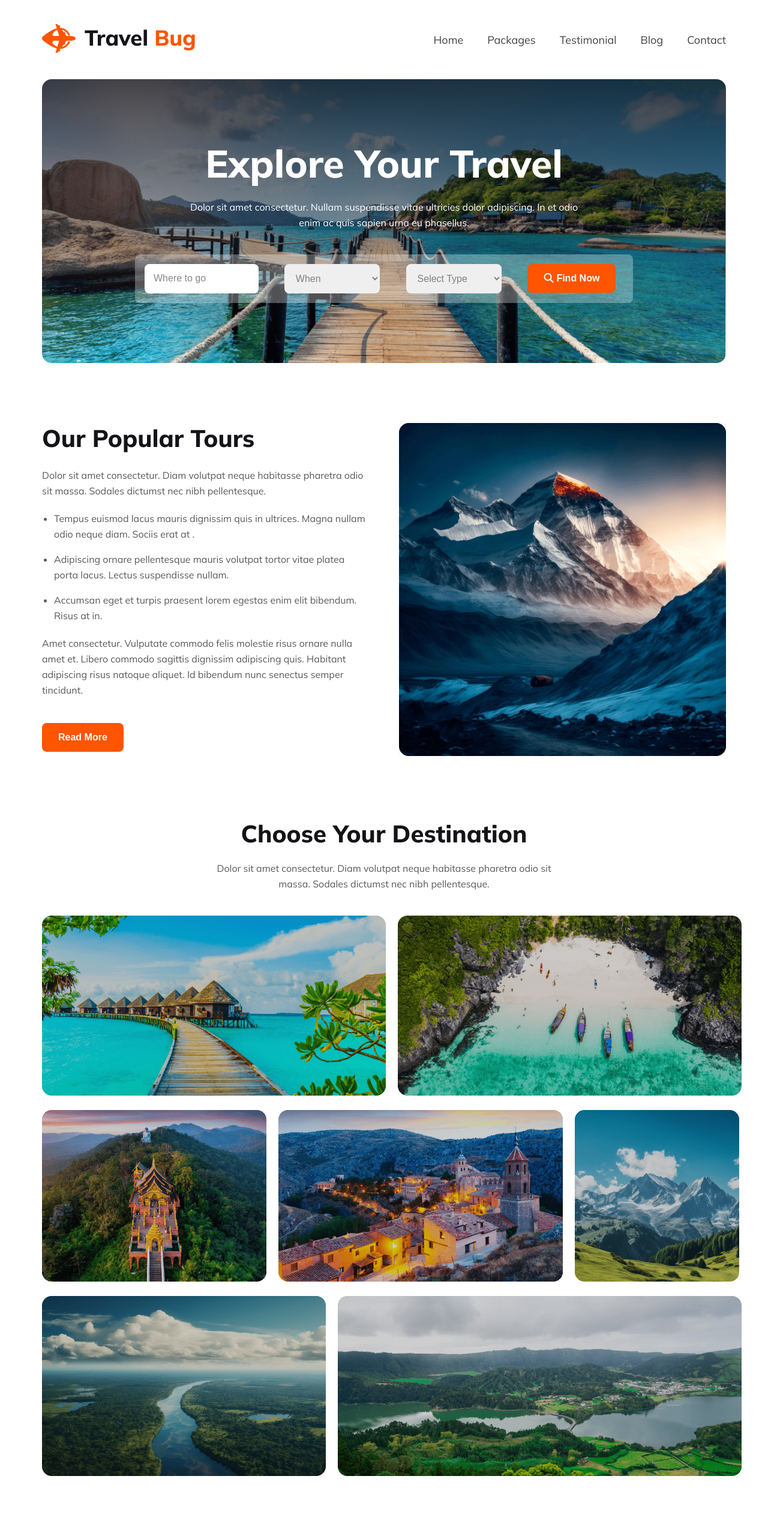
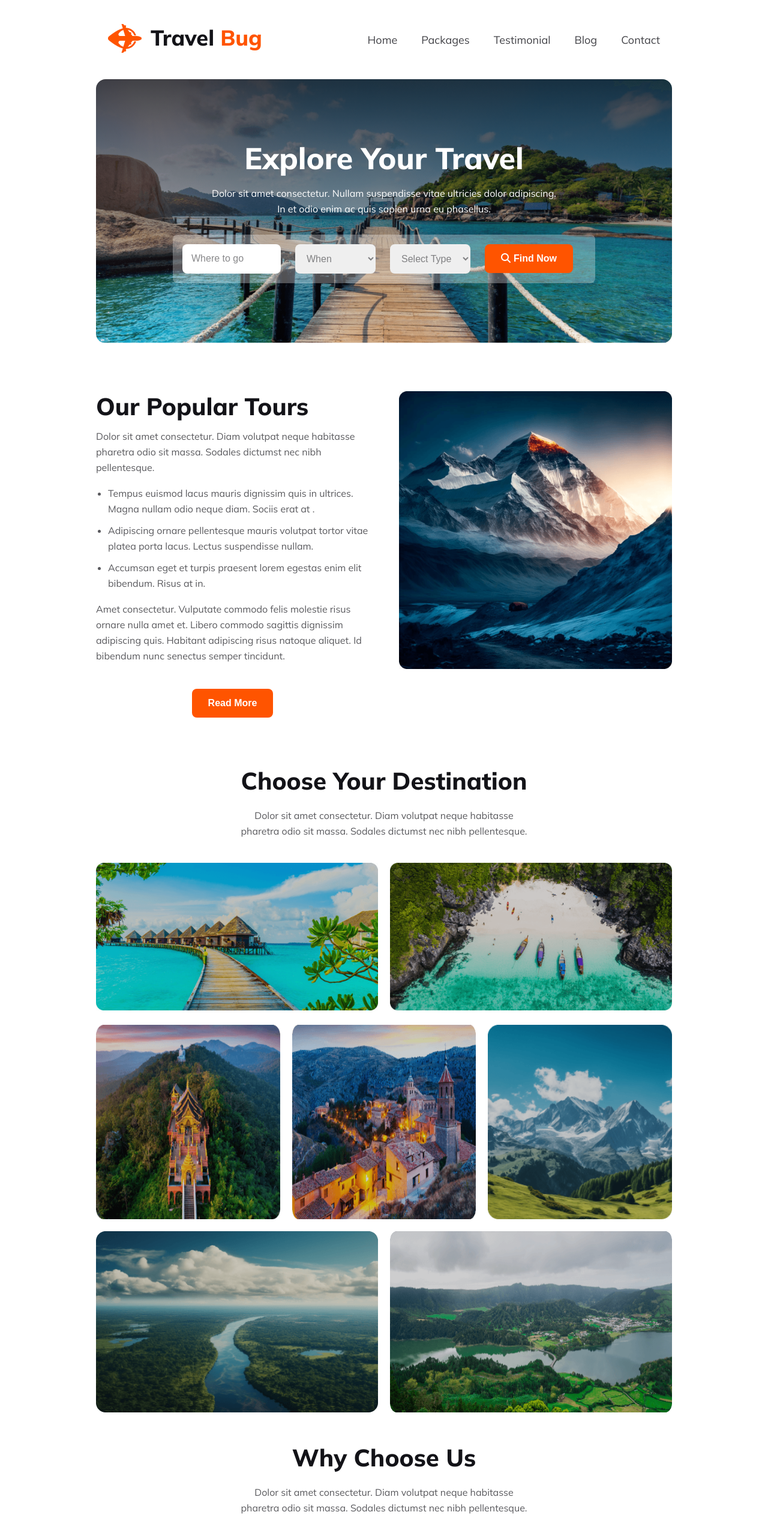
Before and after one commit to Shahriar-Hossain-Alvi/Travel-Bug, a plain HTML site: page index.html in a window 1280 px wide. Shown: the top 2560 px of the page at 60% size. Drawn offline with Linux system fonts and the light colour scheme.

Commit message:
made responsive for 992px

```diff
--- a/styles/style.css
+++ b/styles/style.css
@@ -36,7 +36,7 @@ body {
 }
 
 .container {
-    max-width: 1140px;
+    width: 1140px;
     margin: 0 auto;
 }
 
@@ -961,6 +961,88 @@ footer{
 }
 
 
-/* @media screen and (min-width: 992px) and (max-width: 1365px) {
+@media screen and (min-width: 992px) and (max-width: 1365px) {
 
-} */
+    .container{
+        width: 960px;
+        margin: 0 auto;
+    }
+
+    header nav {
+        padding: 40px 20px;
+    }
+
+    .banner-content h2 {
+        font-size: 50px;
+        padding-bottom: 14px;
+    }
+
+    .banner-content p {
+        padding-bottom: 30px;
+    }
+
+    .banner-options {
+        gap: 0px;
+    }
+
+    .banner-button {
+        width: 25%;
+    }
+
+    .popular-text h2 {
+        padding-bottom: 0px;
+    }
+
+    .popular-text ul li {
+        padding: 5px 0;
+    }
+
+    .popular-button {
+        text-align: center;
+    }
+
+    #popular {
+        margin: 80px 0;
+    }
+
+    #destination {
+        margin-bottom: 50px;
+    }
+
+    .destination-galley-top img{
+        width: 100%;
+    }
+    .destination-galley-middle img{
+        width: 100%;
+        height: 100%;
+    }
+    .destination-galley-bottom img{
+        width: 100%;
+        height: 100%;
+    }
+
+    #choose-us {
+        margin-bottom: 70px;
+    }
+
+    #team {
+        margin-bottom: 70px;
+    }
+
+    .member-text h3 {
+        font-size: 18px;
+    }
+
+    #newsletter {
+        margin-bottom: 70px;
+    }
+
+    .newsletter-img{
+        height: 100%;
+    }
+
+    .newsletter-img img{
+        width: 100%;
+        height: 100%;
+    }
+}
```
